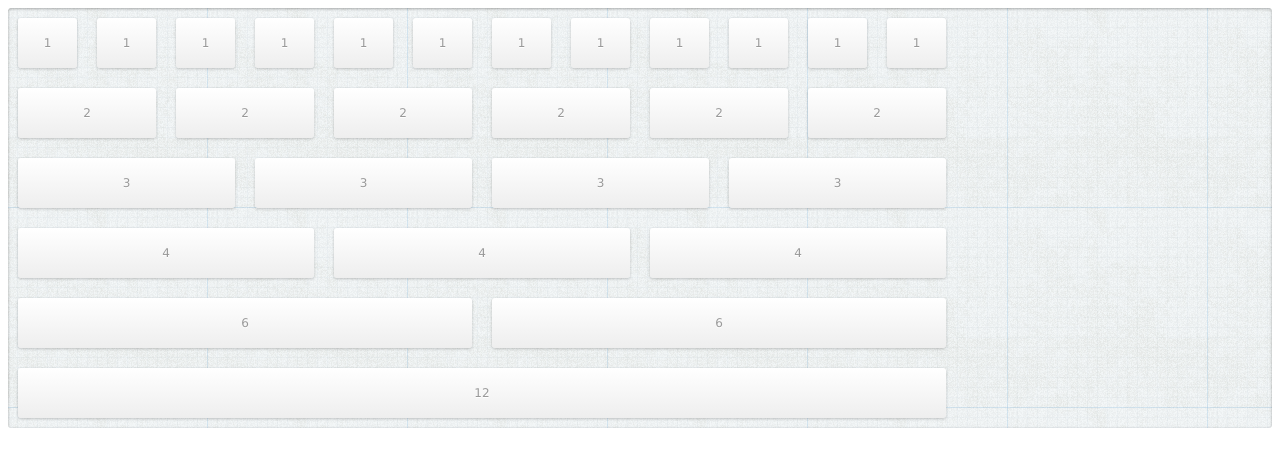
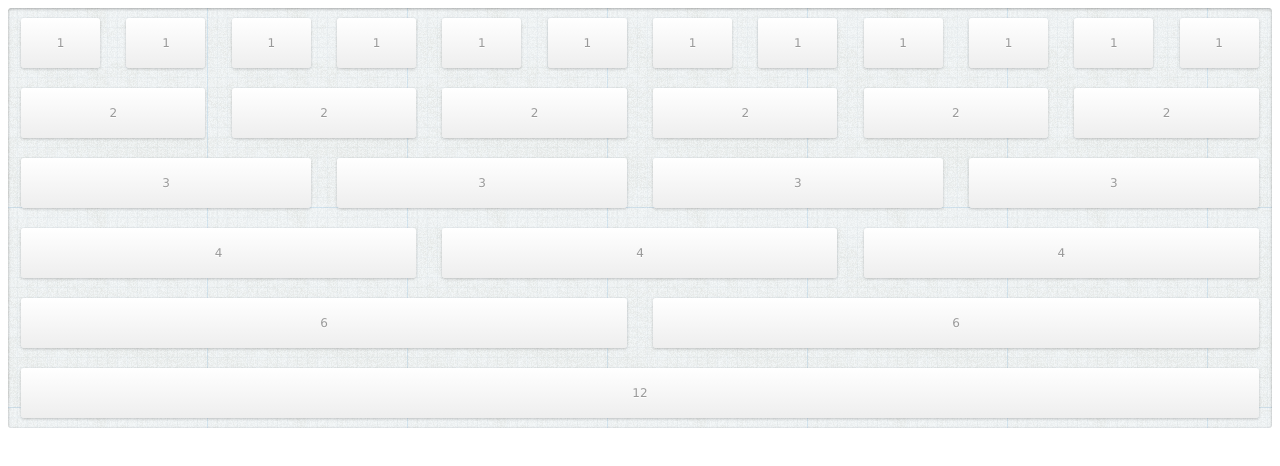
Before and after one commit to alexwolfe/Grids, a plain HTML site: page grid_flexible.html in a window 1280 px wide. Drawn offline with Linux system fonts and the light colour scheme.

Commit message:
Updated default options

```diff
--- a/scss/_options.scss
+++ b/scss/_options.scss
@@ -5,14 +5,14 @@ $unicorn-grid-namespace: '.grid' !default;
 $unicorn-grid-after-namespace: '.a' !default;
 $unicorn-grid-before-namespace: '.b' !default;
 $unicorn-grid-column-namespace: '.c' !default;  //EX c1, c2, c3, etc. for column class.
-$unicorn-grid-num-columns: 16 !default;
+$unicorn-grid-num-columns: 12 !default;
 
 
 //////////////////////////////////////////////////////////
 // FIXED GRID OPTIONS ////////////////////////////////////
 //////////////////////////////////////////////////////////
 $unicorn-grid-fixed-grid-size: 960px !default;
-$unicorn-grid-fixed-margin: 20px !default;
+$unicorn-grid-fixed-margin: 10px !default;
 
 //////////////////////////////////////////////////////////
 // FLUID GRID OPTIONS ////////////////////////////////////
```
Also changed, not shown: css/grid.css.
